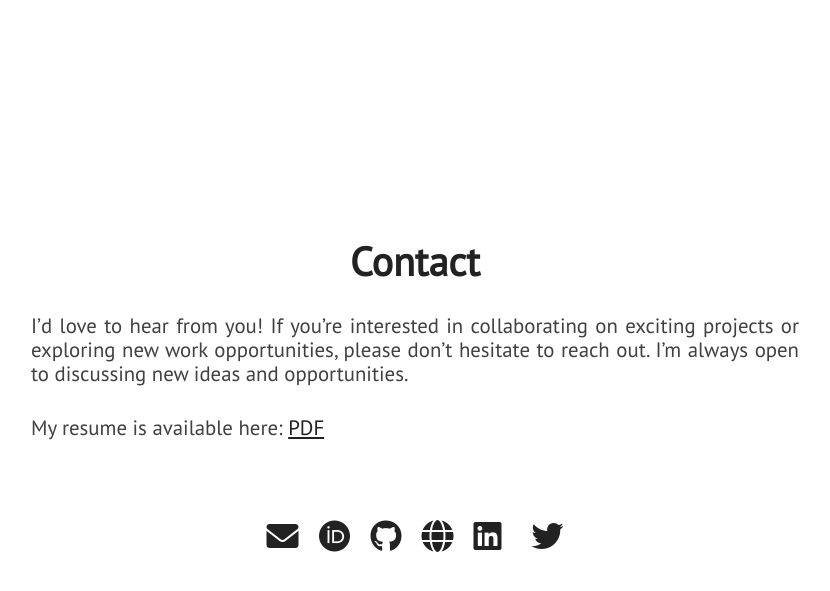
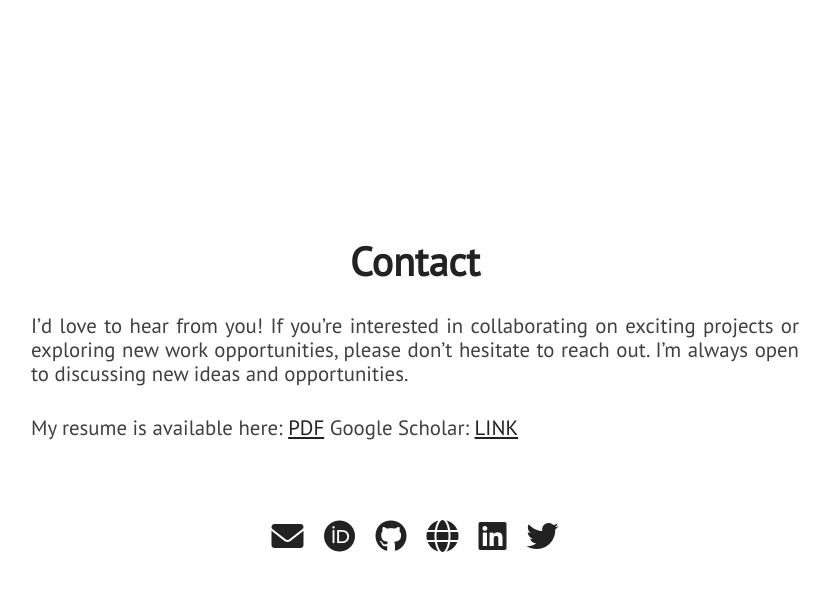
Before and after one commit to sotudian/sotudian.github.io, a Jekyll site: the page built from index.html, in a window 1280 px wide and 900 px high, scrolled down 4081 px, cut to the strip 0-861 px from the top of the window. Shown: the top 591 px of the strip, without its empty margins (225-1055 px from the left). Built offline with Jekyll 4.4.1, drawn with Linux system fonts in a browser that asks for light colours; nearby versions of some CDN libraries.

Commit message:
Update extra.html

```diff
--- a/_includes/extra.html
+++ b/_includes/extra.html
@@ -10,6 +10,8 @@
 
             <p class="paragraph-text justify-text">
                 My resume is available here: <a href="https://github.com/{{ site.github_username }}/sotudian.github.io/blob/main/assets/Resume_Sotudian_ML_2024.pdf">PDF</a>
+                Google Scholar: <a href="https://scholar.google.com/citations?user=goBVCAQAAAAJ&hl=en">LINK</a>
+
             </p>
             <div class="extra-links">
                 <span class="hint--bottom bottom-link" aria-label="Email">
@@ -27,9 +29,6 @@
                 <span class="hint--bottom bottom-link" aria-label="LinkedIn">
                     <a href="https://www.linkedin.com/in/sotudian"><i class="head-icon fab fa-linkedin"></i></a>
                 </span>
-                <span class="hint--bottom bottom-link" aria-label="GoogleScholar">
-                    <a href="https://scholar.google.com/citations?user=goBVCAQAAAAJ&hl=en" class="fab fa-google-scholar"></i></a>
-                </span>
                 <span class="hint--bottom bottom-link" aria-label="Twitter">
                     <a href="https://twitter.com/{{ site.twitter_username }}"><i class="head-icon fab fa-twitter"></i></a>
                 </span>
```
